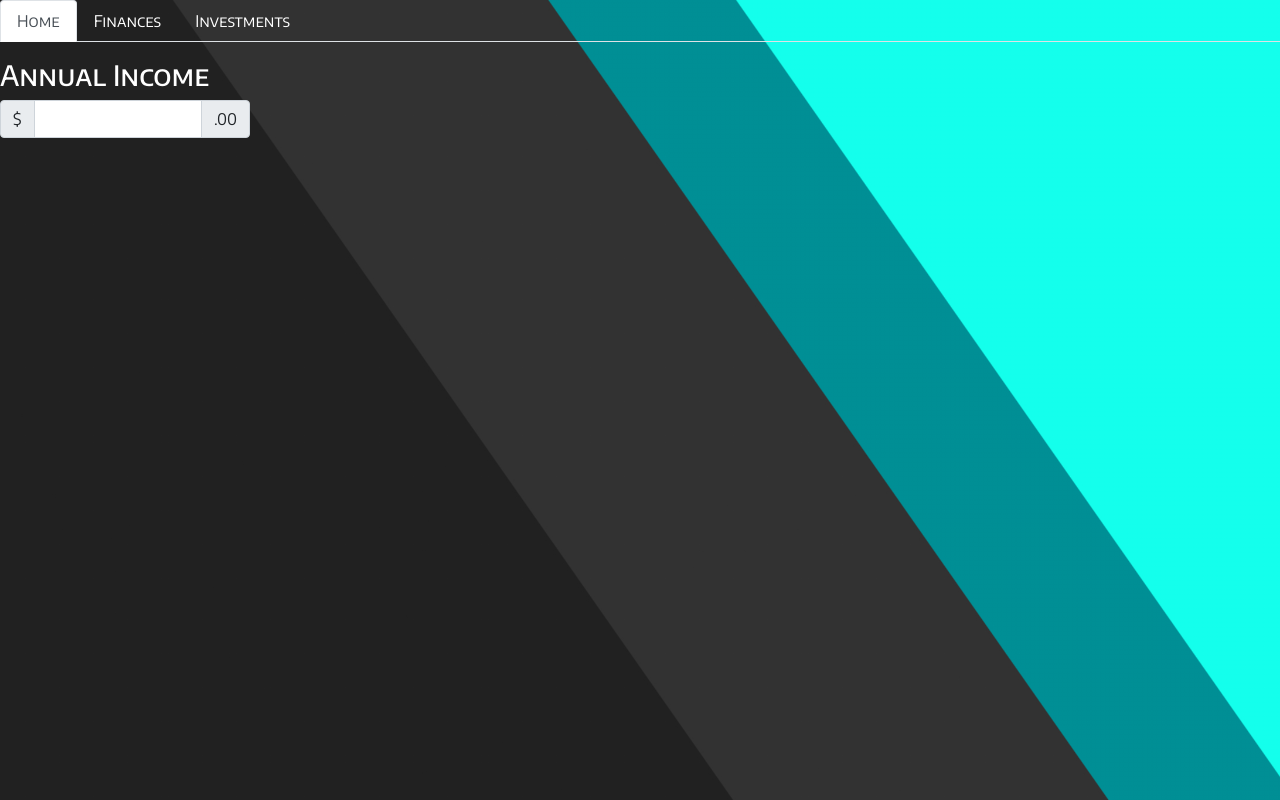
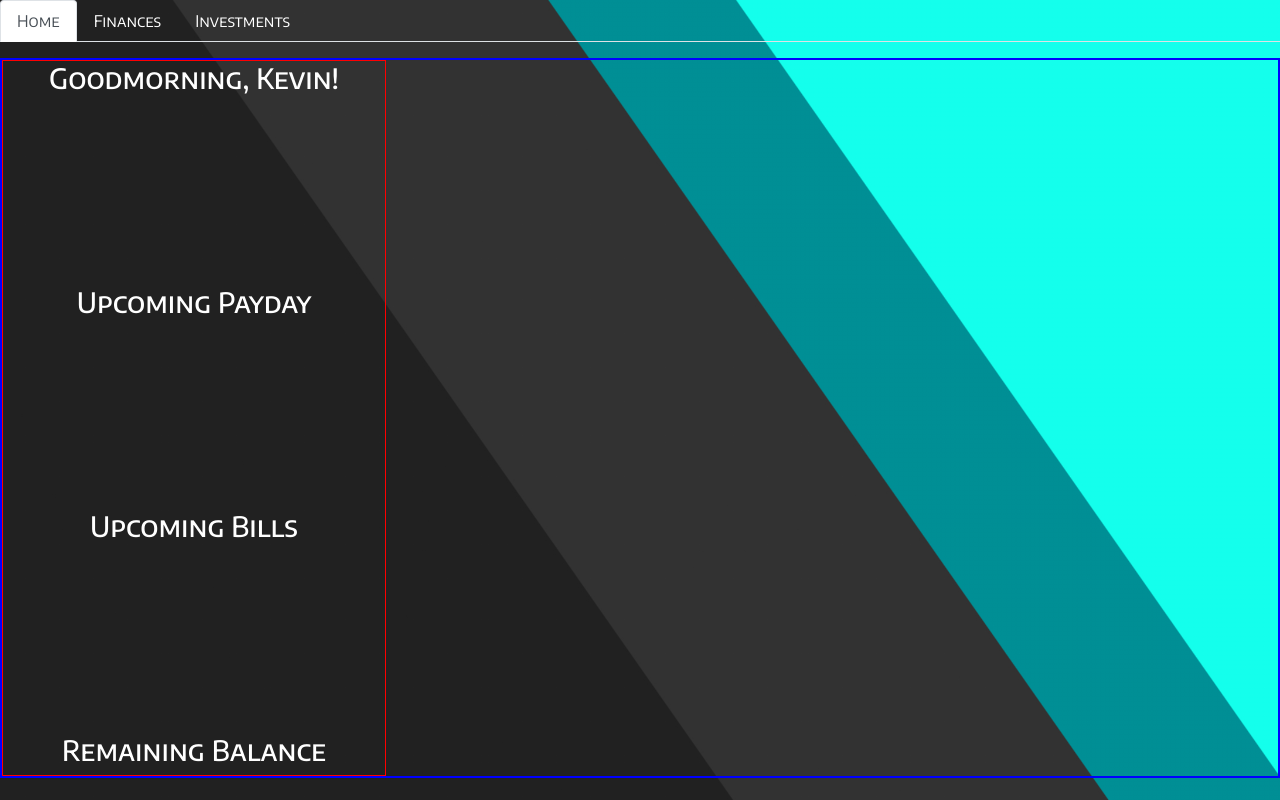
Before and after one commit to kebinghill/react-electron-finance, a React (Create React App) app: page / in a window 1280 px wide. Built offline with nearby package versions, Linux system fonts and the light colour scheme.

Commit message:
begin implementing wireframe of home view

```diff
--- /dev/null
+++ b/src/FinancesView.jsx
@@ -0,0 +1,20 @@
+import React from 'react';
+import { InputGroup, FormControl } from 'react-bootstrap';
+
+export default function FinancesView() {
+  return (
+    <div id="finances-view">
+      <h3>Annual Income</h3>
+      <InputGroup
+        className="mb-3"
+        style={{
+          width: '250px',
+        }}
+      >
+        <InputGroup.Text>$</InputGroup.Text>
+        <FormControl aria-label="Amount (to the nearest dollar)" />
+        <InputGroup.Text>.00</InputGroup.Text>
+      </InputGroup>
+    </div>
+  );
+}
--- a/src/Header.jsx
+++ b/src/Header.jsx
@@ -1,5 +1,6 @@
 import React from 'react';
 import HomeView from './HomeView';
+import FinancesView from './FinancesView';
 
 //STYLING
 import { Tabs, Tab } from 'react-bootstrap';
@@ -13,7 +14,7 @@ export default function Header() {
           <HomeView />
         </Tab>
         <Tab eventKey="profile" title="Finances">
-          <h2>World</h2>
+          <FinancesView />
         </Tab>
         <Tab eventKey="contact" title="Investments">
           <h3>Bleh</h3>
--- /dev/null
+++ b/src/HomeView.css
@@ -0,0 +1,14 @@
+#home-view {
+  display: flex;
+  border: 2px blue solid;
+  height: 90vh;
+}
+
+#income-container-main {
+  display: flex;
+  flex-direction: column;
+  justify-content: space-between;
+  align-items: center;
+  border: 1px solid red;
+  width: 30vw;
+}
--- a/src/HomeView.jsx
+++ b/src/HomeView.jsx
@@ -1,20 +1,19 @@
 import React from 'react';
-import { InputGroup, FormControl } from 'react-bootstrap';
+import UpcomingPayday from './UpcomingPayday';
+import UpcomingBills from './UpcomingBills';
+import RemainingBalance from './RemainingBalance';
+
+import './HomeView.css';
 
 export default function HomeView() {
   return (
     <div id="home-view">
-      <h3>Annual Income</h3>
-      <InputGroup
-        className="mb-3"
-        style={{
-          width: '250px',
-        }}
-      >
-        <InputGroup.Text>$</InputGroup.Text>
-        <FormControl aria-label="Amount (to the nearest dollar)" />
-        <InputGroup.Text>.00</InputGroup.Text>
-      </InputGroup>
+      <div id="income-container-main">
+        <h3>Goodmorning, Kevin!</h3>
+        <UpcomingPayday />
+        <UpcomingBills />
+        <RemainingBalance />
+      </div>
     </div>
   );
 }
--- /dev/null
+++ b/src/RemainingBalance.jsx
@@ -0,0 +1,9 @@
+import React from 'react';
+
+export default function RemainingBalance() {
+  return (
+    <div id="remaining-balance">
+      <h3>Remaining Balance</h3>
+    </div>
+  );
+}
--- /dev/null
+++ b/src/UpcomingBills.jsx
@@ -0,0 +1,9 @@
+import React from 'react';
+
+export default function UpcomingBills() {
+  return (
+    <div id="upcoming-bills">
+      <h3>Upcoming Bills</h3>
+    </div>
+  );
+}
--- /dev/null
+++ b/src/UpcomingPayday.jsx
@@ -0,0 +1,9 @@
+import React from 'react';
+
+export default function UpcomingPayday() {
+  return (
+    <div id="upcoming-payday">
+      <h3>Upcoming Payday</h3>
+    </div>
+  );
+}
```
